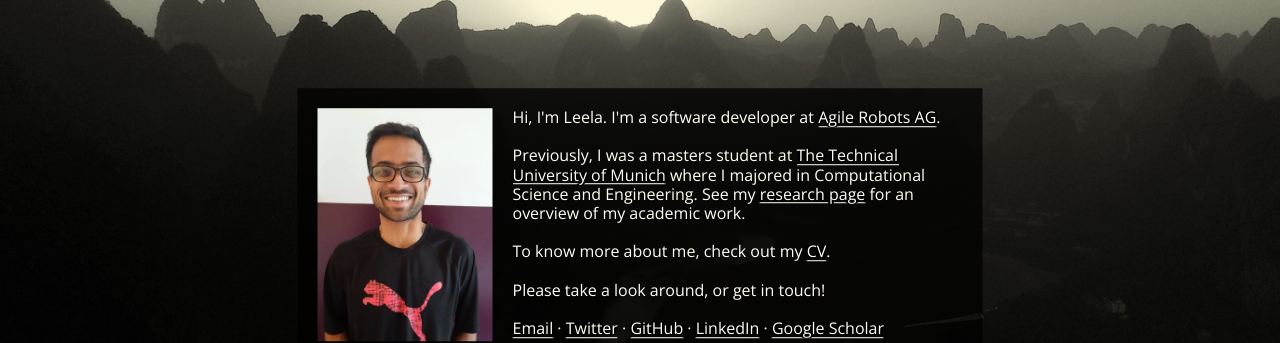
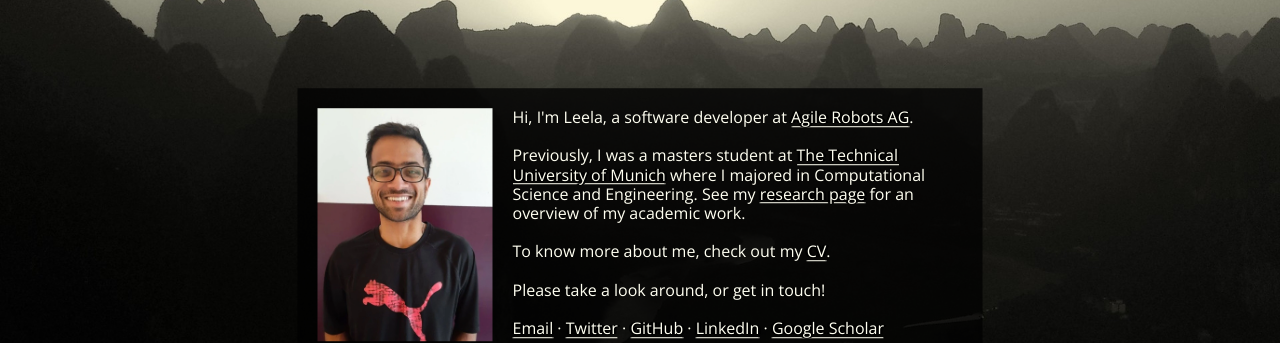
Before and after one commit to masaaldosey/masaaldosey.github.io, a Jekyll site: the page built from index.md, in a window 1280 px wide. Shown: the part 342-685 px from the top of the page. Built offline with Jekyll 4.4.1, drawn with Linux system fonts in a browser that asks for light colours.

Commit message:
fix: updated about description on landing page

```diff
--- a/_layouts/default.html
+++ b/_layouts/default.html
@@ -107,7 +107,7 @@
                 </picture>
             </div>
             <div class="message">
-                Hi, I'm Leela. I'm a software developer at <a target="_blank" rel="noopener" href="https://www.agile-robots.com/">Agile Robots AG</a>.
+                Hi, I'm Leela, a software developer at <a target="_blank" rel="noopener" href="https://www.agile-robots.com/">Agile Robots AG</a>.
                 <br>
                 <br> Previously, I was a masters student at
                 <a target="_blank" rel="noopener" href="https://www.in.tum.de/fuer-studieninteressierte/master-studiengaenge/computational-science-and-engineering/">The Technical University of Munich</a> where I majored in Computational Science and Engineering.
```
